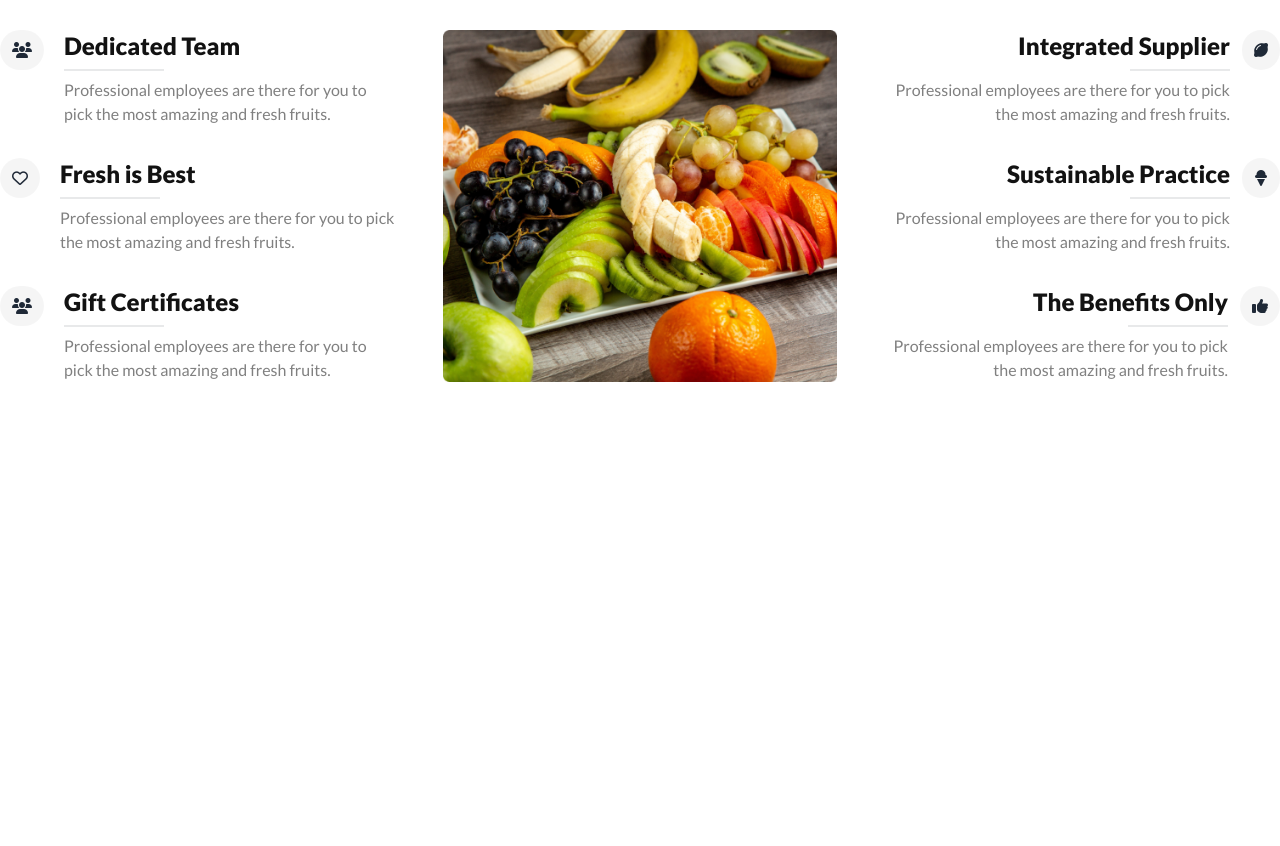
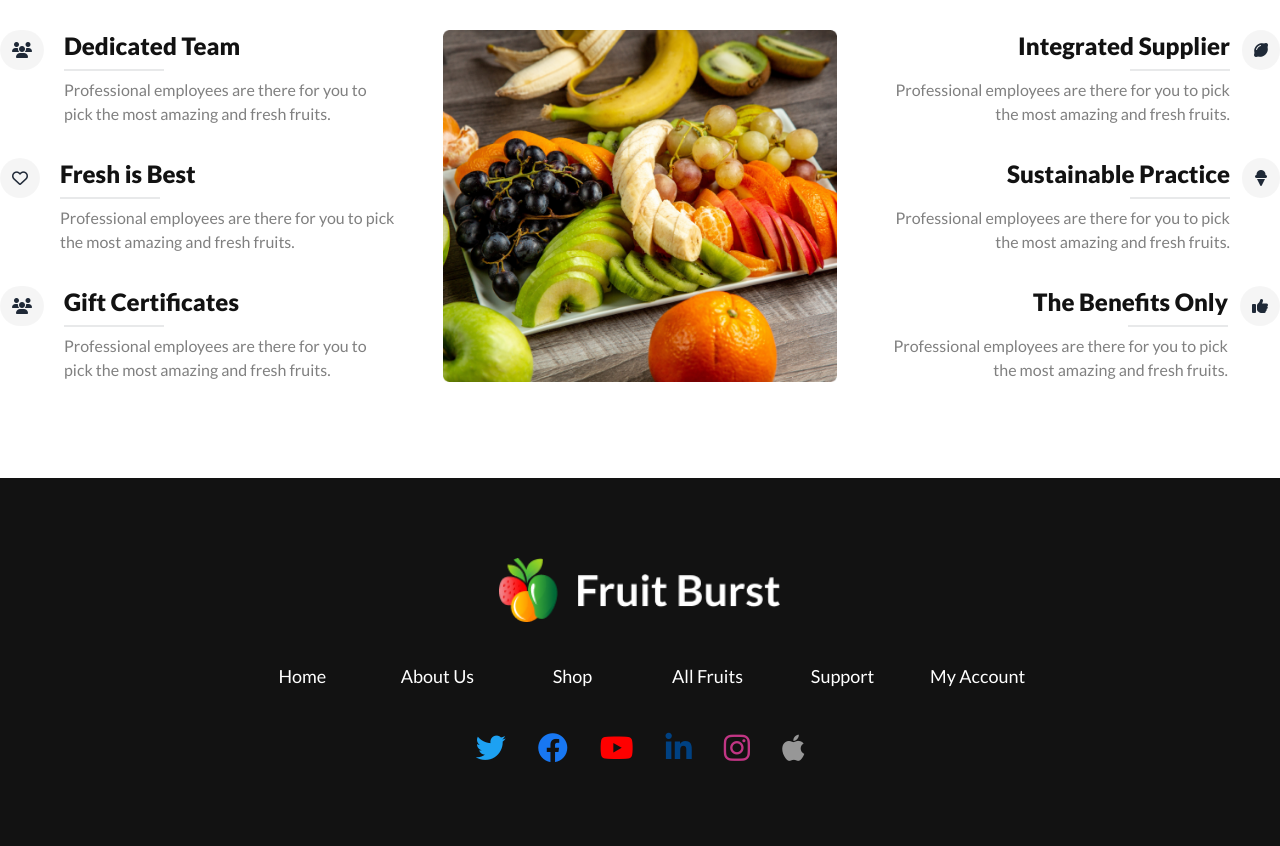
Before and after one commit to airinrahat/assigment3-fruit-brust, a plain HTML site: page index.html in a window 1280 px wide. Shown: the part 2954-3800 px from the top of the page. Before the commit the page ends 3432 px from the top, so only its background shows below. Drawn offline with nearby package versions, Linux system fonts and the light colour scheme.

Commit message:
footer section done

```diff
--- a/index.html
+++ b/index.html
@@ -778,5 +778,33 @@
       </section>
       <!-- choose us section end -->
     </main>
+
+    <footer
+      class="flex justify-center text-center py-10 md:py-20 text-white bg-[#121212]"
+    >
+      <div>
+        <img class="inline h-12 md:h-16" src="images/Group 2.png" alt="" />
+
+        <ul
+          class="grid grid-cols-3 md:grid-cols-6 text-sm md:text-lg gap-5 md:gap-10 my-10"
+        >
+          <li><a href="#">Home</a></li>
+          <li><a href="#">About Us</a></li>
+          <li><a href="#">Shop</a></li>
+          <li><a href="#">All Fruits</a></li>
+          <li><a href="#">Support</a></li>
+          <li><a href="#">My Account</a></li>
+        </ul>
+
+        <div class="text-white flex justify-center items-center gap-4 md:gap-8">
+          <i class="fa-brands fa-twitter text-3xl text-[#1da1f2]"></i>
+          <i class="fa-brands fa-facebook text-3xl text-[#1877f2]"></i>
+          <i class="fa-brands fa-youtube text-3xl text-[#ff0000]"></i>
+          <i class="fa-brands fa-linkedin-in text-3xl text-[#004182]"></i>
+          <i class="fa-brands fa-instagram text-3xl text-[#c13584]"></i>
+          <i class="fa-brands fa-apple text-3xl text-[#979797]"></i>
+        </div>
+      </div>
+    </footer>
   </body>
 </html>
```
